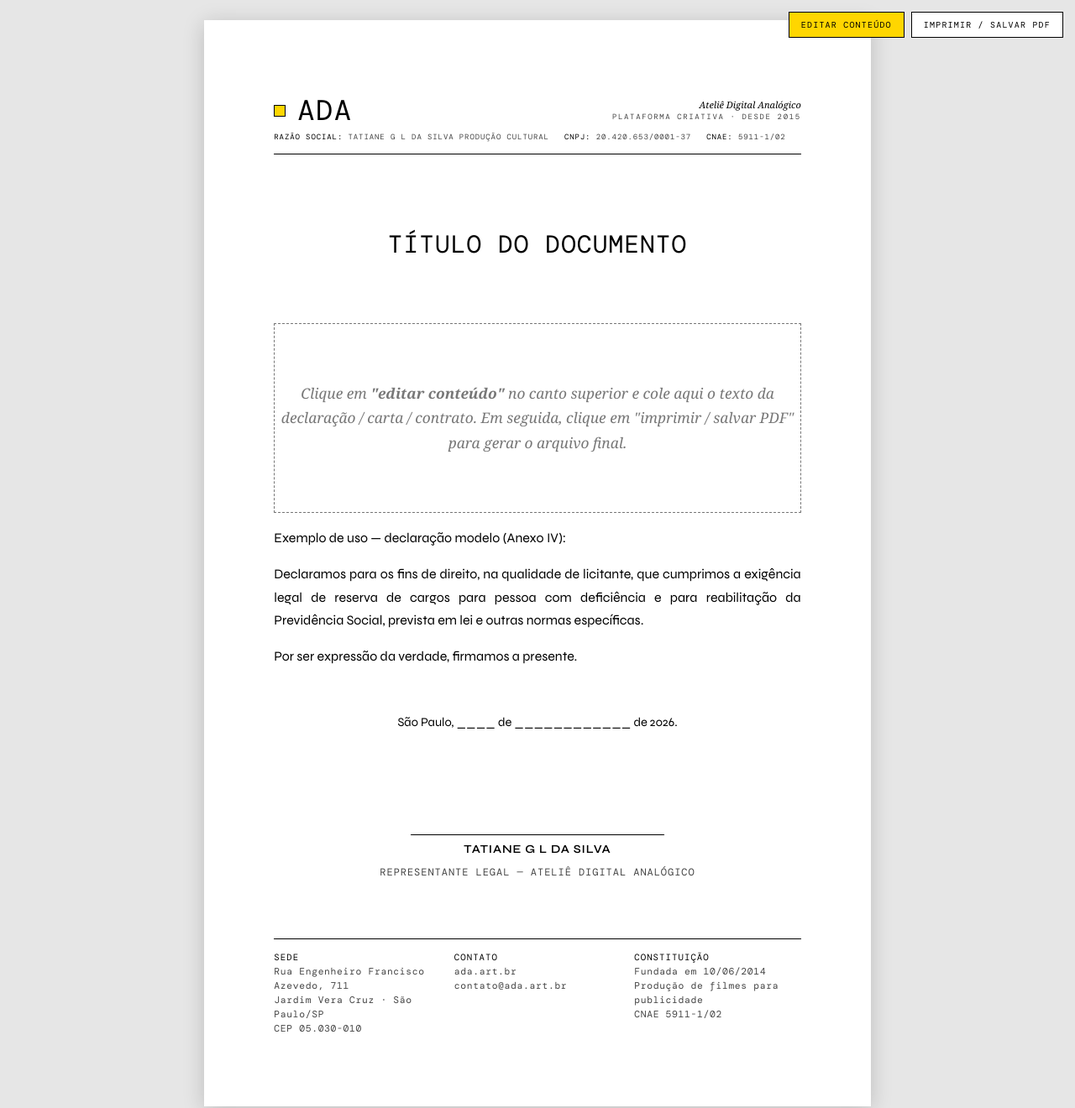
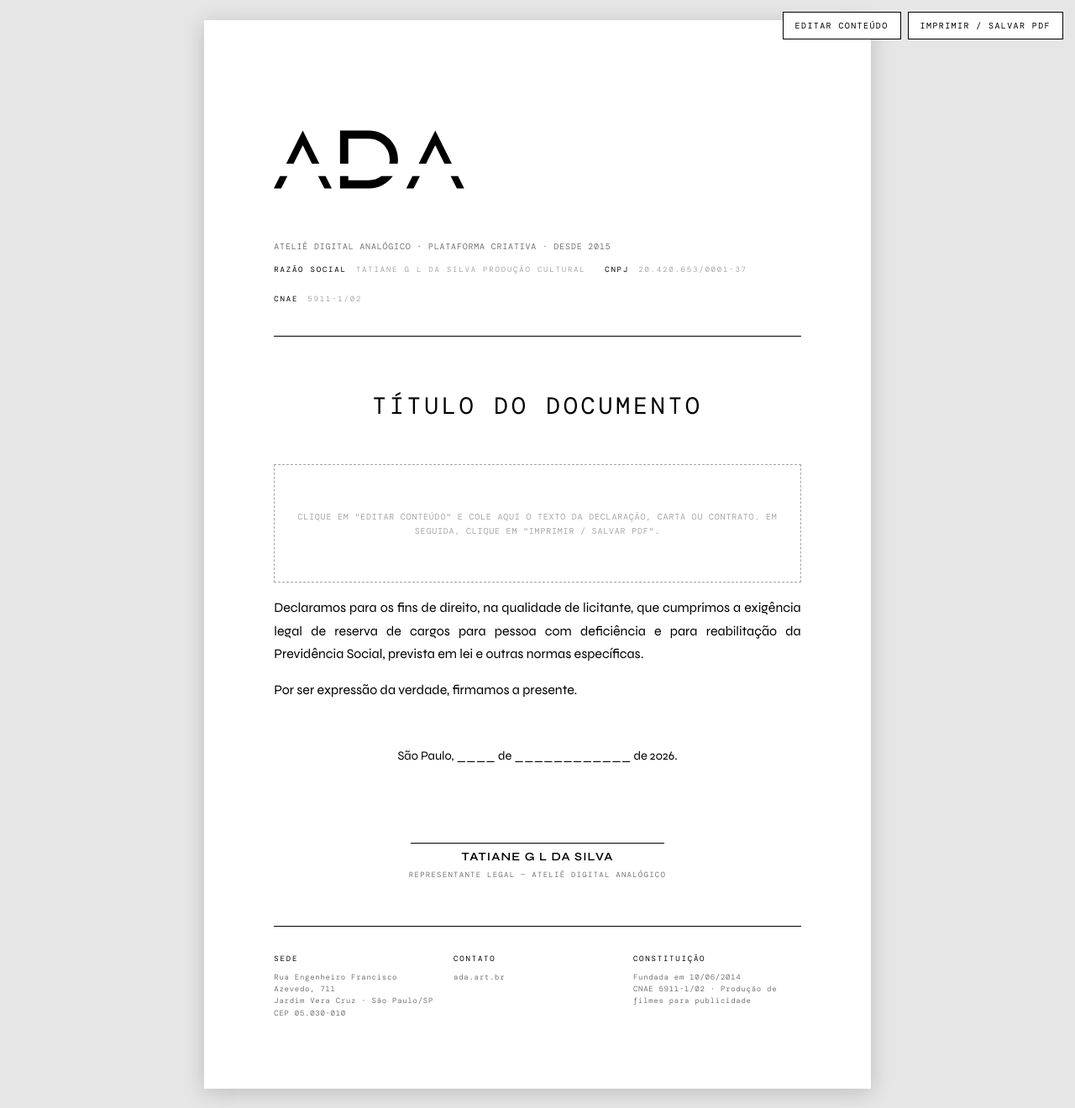
Before and after one commit to ada-oracle/santo-angelo, a plain HTML site: page MODELOS/papel-timbrado-ADA.html in a window 1280 px wide. Shown: the top 1320 px of the page at 84% size. Drawn offline with nearby package versions, Linux system fonts and the light colour scheme; a web font is replaced by a local one.

Commit message:
papel timbrado refeito no padrao ADA (logo SVG real, modo Mono, tokens canonicos)

```diff
--- a/MODELOS/papel-timbrado-ADA.html
+++ b/MODELOS/papel-timbrado-ADA.html
@@ -2,68 +2,172 @@
 <html lang="pt-BR">
 <head>
 <meta charset="utf-8" />
-<title>Papel timbrado · Ateliê Digital Analógico</title>
+<title>Papel timbrado · ADA — Ateliê Digital Analógico</title>
 <link rel="preconnect" href="https://fonts.googleapis.com" />
 <link rel="preconnect" href="https://fonts.gstatic.com" crossorigin />
-<link href="https://fonts.googleapis.com/css2?family=DM+Mono:wght@300;400&family=Syne:wght@400;600&display=swap" rel="stylesheet" />
+<link href="https://fonts.googleapis.com/css2?family=DM+Mono:wght@300;400&family=Syne:wght@400;600&family=Cormorant+Garamond:ital,wght@1,300&display=swap" rel="stylesheet" />
 <style>
-  /* ===== Tela ===== */
-  :root{
-    --ink:#000;
-    --ink-mid:#444;
-    --ink-faint:#777;
-    --accent:#FFD600;
-    --rule:#000;
+  /* ===== Tokens ADA — modo Mono ===== */
+  body{
+    --page-bg:#FFFFFF;
+    --sec-bg:#F2F2F2;
+    --card-bg:#E6E6E6;
+    --accent:#000000;
+    --ink:#000000;
+    --ink-mid:rgba(0,0,0,.55);
+    --ink-faint:rgba(0,0,0,.35);
+    --border:rgba(0,0,0,.12);
+
+    --mono:'DM Mono', monospace;
+    --sans:'Syne', sans-serif;
+    --serif:'Cormorant Garamond', serif;
+
+    --fs-micro:9px; --fs-xs:10px; --fs-sm:12px; --fs-base:14px;
+    --fs-md:16px;   --fs-lg:18px; --fs-xl:22px; --fs-2xl:28px;
+
+    --ls-wide:.08em; --ls-wider:.14em; --ls-widest:.20em;
   }
+
   *{box-sizing:border-box}
-  html,body{margin:0;padding:0;background:#e6e6e6;font-family:'Syne',system-ui,sans-serif;font-weight:400;color:var(--ink)}
+  html,body{margin:0;padding:0;background:#e6e6e6;font-family:var(--sans);font-weight:400;color:var(--ink)}
 
+  /* ===== Toolbar (só na tela) ===== */
   .toolbar{position:fixed;top:14px;right:14px;z-index:10;display:flex;gap:8px;flex-wrap:wrap}
-  .toolbar button{font-family:'DM Mono',monospace;font-size:10px;letter-spacing:.12em;text-transform:uppercase;color:#000;background:var(--accent);border:1px solid #000;padding:8px 14px;cursor:pointer;border-radius:0}
-  .toolbar button.ghost{background:#fff;color:#000}
-  .toolbar button:hover{filter:brightness(.95)}
+  .ada-btn--ghost{
+    font-family:var(--mono);
+    font-size:var(--fs-xs);
+    letter-spacing:var(--ls-wider);
+    text-transform:uppercase;
+    color:var(--ink);
+    background:#fff;
+    border:1px solid var(--ink);
+    padding:9px 14px;
+    cursor:pointer;
+    border-radius:0;
+  }
+  .ada-btn--ghost:hover{background:var(--ink);color:var(--page-bg)}
 
+  /* ===== Página A4 ===== */
   .page{
     width:210mm;
     min-height:297mm;
-    background:#fff;
+    background:var(--page-bg);
     margin:24px auto;
     padding:24mm 22mm 22mm 22mm;
     box-shadow:0 4px 24px rgba(0,0,0,.18);
-    position:relative;
     display:flex;
     flex-direction:column;
   }
 
-  /* Header */
-  .ada-header{padding-bottom:14px;border-bottom:1.5px solid var(--rule)}
-  .ada-mark{display:flex;align-items:center;gap:14px;margin-bottom:6px}
-  .ada-mark .dot{width:14px;height:14px;background:var(--accent);border:1.5px solid var(--rule)}
-  .ada-mark .word{font-family:'DM Mono',monospace;font-weight:300;font-size:34px;letter-spacing:.04em;color:var(--ink);line-height:1}
-  .ada-mark .tagline{margin-left:auto;font-family:'DM Mono',monospace;font-weight:400;font-size:9px;letter-spacing:.18em;text-transform:uppercase;color:var(--ink-mid);text-align:right;line-height:1.5}
-  .ada-mark .tagline em{font-family:'Cormorant Garamond',Georgia,serif;font-style:italic;text-transform:none;letter-spacing:0;font-size:11px;color:var(--ink)}
-  .ada-meta{font-family:'DM Mono',monospace;font-size:9px;letter-spacing:.10em;text-transform:uppercase;color:var(--ink-mid);margin-top:8px;display:flex;flex-wrap:wrap;gap:18px}
-  .ada-meta strong{color:var(--ink);font-weight:400}
+  /* ===== Header ===== */
+  .ada-header{padding-bottom:10mm;border-bottom:1px solid var(--ink)}
+  .ada-wm{display:block;width:60mm;height:auto;color:var(--ink)}
+  .ada-tagline{
+    margin-top:6mm;
+    font-family:var(--mono);
+    font-weight:400;
+    font-size:var(--fs-xs);
+    letter-spacing:var(--ls-wide);
+    text-transform:uppercase;
+    color:var(--ink-mid);
+  }
+  .ada-meta{
+    margin-top:4mm;
+    display:flex;
+    flex-wrap:wrap;
+    gap:6mm;
+    font-family:var(--mono);
+    font-size:var(--fs-micro);
+    letter-spacing:var(--ls-widest);
+    text-transform:uppercase;
+    color:var(--ink-faint);
+  }
+  .ada-meta strong{color:var(--ink);font-weight:400;margin-right:4px}
 
-  /* Conteúdo */
-  .content{flex:1;padding:22mm 0 18mm;font-family:'Syne',sans-serif;font-size:12pt;line-height:1.7;color:var(--ink);outline:none}
-  .content[contenteditable="true"]:focus{background:rgba(255,214,0,.08);box-shadow:inset 0 0 0 1px rgba(0,0,0,.08)}
-  .content h1{font-family:'DM Mono',monospace;font-weight:300;font-size:22pt;text-align:center;text-transform:uppercase;letter-spacing:.04em;margin:0 0 18mm}
+  /* ===== Conteúdo ===== */
+  .content{
+    flex:1;
+    padding:18mm 0 14mm;
+    font-family:var(--sans);
+    font-size:12pt;
+    line-height:1.7;
+    color:var(--ink);
+    outline:none;
+  }
+  .content[contenteditable="true"]:focus{
+    background:var(--sec-bg);
+    box-shadow:inset 0 0 0 1px var(--border);
+  }
+  .content h1{
+    font-family:var(--mono);
+    font-weight:300;
+    font-size:var(--fs-2xl);
+    line-height:1.1;
+    text-transform:uppercase;
+    letter-spacing:var(--ls-wider);
+    text-align:center;
+    margin:0 0 14mm;
+    color:var(--ink);
+  }
   .content p{margin:0 0 12pt;text-align:justify}
-  .content .placeholder{color:var(--ink-faint);font-style:italic;font-family:'Cormorant Garamond',Georgia,serif;font-size:13pt;text-align:center;padding:18mm 0;border:1px dashed var(--ink-faint)}
+  .content .placeholder{
+    color:var(--ink-faint);
+    font-family:var(--mono);
+    font-size:var(--fs-xs);
+    letter-spacing:var(--ls-wide);
+    text-transform:uppercase;
+    text-align:center;
+    padding:14mm 0;
+    border:1px dashed var(--ink-faint);
+  }
 
-  .signature{margin-top:auto;padding-top:14mm;display:flex;flex-direction:column;align-items:center;gap:4pt}
-  .signature .line{width:80mm;border-top:1px solid var(--ink);margin-top:18mm}
-  .signature .who{font-family:'Syne',sans-serif;font-weight:600;font-size:10.5pt;text-transform:uppercase;letter-spacing:.06em}
-  .signature .role{font-family:'DM Mono',monospace;font-size:9pt;letter-spacing:.08em;text-transform:uppercase;color:var(--ink-mid)}
-  .place-date{margin-top:14mm;font-family:'Syne',sans-serif;font-size:11pt;text-align:center;color:var(--ink)}
+  .place-date{margin-top:14mm;font-family:var(--sans);font-size:11pt;text-align:center}
+  .signature{margin-top:auto;padding-top:10mm;display:flex;flex-direction:column;align-items:center}
+  .signature .line{width:80mm;border-top:1px solid var(--ink);margin-top:14mm}
+  .signature .who{
+    margin-top:3pt;
+    font-family:var(--sans);
+    font-weight:600;
+    font-size:10.5pt;
+    text-transform:uppercase;
+    letter-spacing:var(--ls-wide);
+  }
+  .signature .role{
+    font-family:var(--mono);
+    font-size:var(--fs-micro);
+    letter-spacing:var(--ls-wider);
+    text-transform:uppercase;
+    color:var(--ink-mid);
+    margin-top:2pt;
+  }
 
-  /* Footer */
-  .ada-footer{margin-top:auto;padding-top:10pt;border-top:1.5px solid var(--rule);font-family:'DM Mono',monospace;font-size:8.5pt;letter-spacing:.06em;color:var(--ink-mid);line-height:1.5;display:flex;justify-content:space-between;gap:16px;flex-wrap:wrap}
+  /* ===== Footer ===== */
+  .ada-footer{
+    margin-top:auto;
+    padding-top:8mm;
+    border-top:1px solid var(--ink);
+    display:flex;
+    justify-content:space-between;
+    gap:14px;
+    flex-wrap:wrap;
+    font-family:var(--mono);
+    font-size:var(--fs-micro);
+    letter-spacing:var(--ls-wide);
+    color:var(--ink-mid);
+    line-height:1.6;
+  }
   .ada-footer .col{flex:1 1 30%}
-  .ada-footer strong{color:var(--ink);font-weight:400;text-transform:uppercase;letter-spacing:.10em;font-size:8pt}
+  .ada-footer strong{
+    display:block;
+    color:var(--ink);
+    font-weight:400;
+    text-transform:uppercase;
+    letter-spacing:var(--ls-widest);
+    font-size:var(--fs-micro);
+    margin-bottom:2mm;
+  }
 
-  /* Print */
+  /* ===== Print ===== */
   @media print{
     html,body{background:#fff}
     .toolbar{display:none}
@@ -74,35 +178,45 @@
 </head>
 <body>
 
+<svg xmlns="http://www.w3.org/2000/svg" style="display:none" aria-hidden="true">
+  <symbol id="ada-sym" viewBox="225 225 126 126">
+    <polygon fill="currentColor" points="268.01 297 288 257.02 307.99 297 324 297 288 225 252 297 268.01 297"/>
+    <polygon fill="currentColor" points="238.5 324 225 351 241.01 351 250.01 333 254.51 324 238.5 324"/>
+    <polygon fill="currentColor" points="321.49 324 325.99 333 334.99 351 351 351 337.5 324 321.49 324"/>
+  </symbol>
+  <symbol id="ada-wm" viewBox="225 225 414 126">
+    <polygon fill="currentColor" points="268.01 297 288 257.02 307.99 297 324 297 288 225 252 297 268.01 297"/>
+    <polygon fill="currentColor" points="238.5 324 225 351 241.01 351 250.01 333 254.51 324 238.5 324"/>
+    <polygon fill="currentColor" points="321.49 324 325.99 333 334.99 351 351 351 337.5 324 321.49 324"/>
+    <path fill="currentColor" d="M387,297v-54h45c24.81,0,45,20.19,45,45,0,3.08-.31,6.09-.91,9h18.26c.42-2.94.65-5.94.65-9,0-34.79-28.21-63-63-63h-63v72h18Z"/>
+    <path fill="currentColor" d="M458.97,324c-7.52,5.65-16.86,9-26.97,9h-45v-9h-18v27h63c21.4,0,40.3-10.68,51.69-27h-24.72Z"/>
+    <polygon fill="currentColor" points="609.49 324 613.99 333 622.99 351 639 351 625.5 324 609.49 324"/>
+    <polygon fill="currentColor" points="556.01 297 576 257.02 595.99 297 612 297 576 225 540 297 556.01 297"/>
+    <polygon fill="currentColor" points="526.5 324 513 351 529.01 351 538.01 333 542.51 324 526.5 324"/>
+  </symbol>
+</svg>
+
 <div class="toolbar">
-  <button onclick="document.getElementById('content').contentEditable='true'; document.getElementById('content').focus()">editar conteúdo</button>
-  <button class="ghost" onclick="window.print()">imprimir / salvar PDF</button>
+  <button class="ada-btn--ghost" onclick="document.getElementById('content').contentEditable='true'; document.getElementById('content').focus()">Editar conteúdo</button>
+  <button class="ada-btn--ghost" onclick="window.print()">Imprimir / salvar PDF</button>
 </div>
 
 <div class="page">
 
   <header class="ada-header">
-    <div class="ada-mark">
-      <div class="dot"></div>
-      <div class="word">ADA</div>
-      <div class="tagline">
-        <em>Ateliê Digital Analógico</em><br>
-        Plataforma criativa · desde 2015
-      </div>
-    </div>
+    <svg class="ada-wm" aria-label="ADA"><use href="#ada-wm"/></svg>
+    <div class="ada-tagline">Ateliê Digital Analógico · Plataforma criativa · Desde 2015</div>
     <div class="ada-meta">
-      <span><strong>Razão social:</strong> Tatiane G L da Silva Produção Cultural</span>
-      <span><strong>CNPJ:</strong> 20.420.653/0001-37</span>
-      <span><strong>CNAE:</strong> 5911-1/02</span>
+      <span><strong>Razão social</strong> Tatiane G L da Silva Produção Cultural</span>
+      <span><strong>CNPJ</strong> 20.420.653/0001-37</span>
+      <span><strong>CNAE</strong> 5911-1/02</span>
     </div>
   </header>
 
   <main class="content" id="content" contenteditable="false">
     <h1>Título do documento</h1>
 
-    <p class="placeholder">Clique em <strong>"editar conteúdo"</strong> no canto superior e cole aqui o texto da declaração / carta / contrato. Em seguida, clique em "imprimir / salvar PDF" para gerar o arquivo final.</p>
-
-    <p>Exemplo de uso — declaração modelo (Anexo IV):</p>
+    <p class="placeholder">Clique em "Editar conteúdo" e cole aqui o texto da declaração, carta ou contrato. Em seguida, clique em "Imprimir / salvar PDF".</p>
 
     <p>Declaramos para os fins de direito, na qualidade de licitante, que cumprimos a exigência legal de reserva de cargos para pessoa com deficiência e para reabilitação da Previdência Social, prevista em lei e outras normas específicas.</p>
 
@@ -119,21 +233,19 @@
 
   <footer class="ada-footer">
     <div class="col">
-      <strong>Sede</strong><br>
+      <strong>Sede</strong>
       Rua Engenheiro Francisco Azevedo, 711<br>
       Jardim Vera Cruz · São Paulo/SP<br>
       CEP 05.030-010
     </div>
     <div class="col">
-      <strong>Contato</strong><br>
-      ada.art.br<br>
-      contato@ada.art.br
+      <strong>Contato</strong>
+      ada.art.br
     </div>
     <div class="col">
-      <strong>Constituição</strong><br>
+      <strong>Constituição</strong>
       Fundada em 10/06/2014<br>
-      Produção de filmes para publicidade<br>
-      CNAE 5911-1/02
+      CNAE 5911-1/02 · Produção de filmes para publicidade
     </div>
   </footer>
 
```
